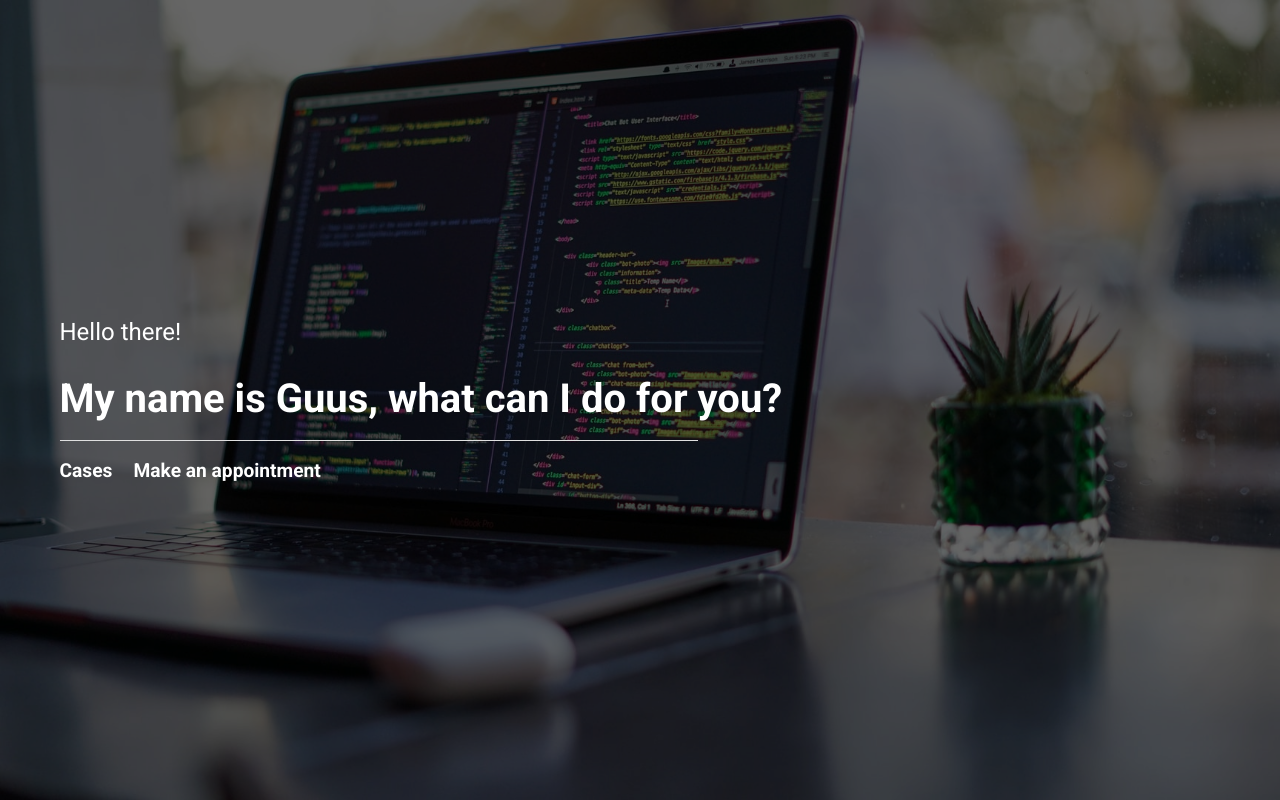
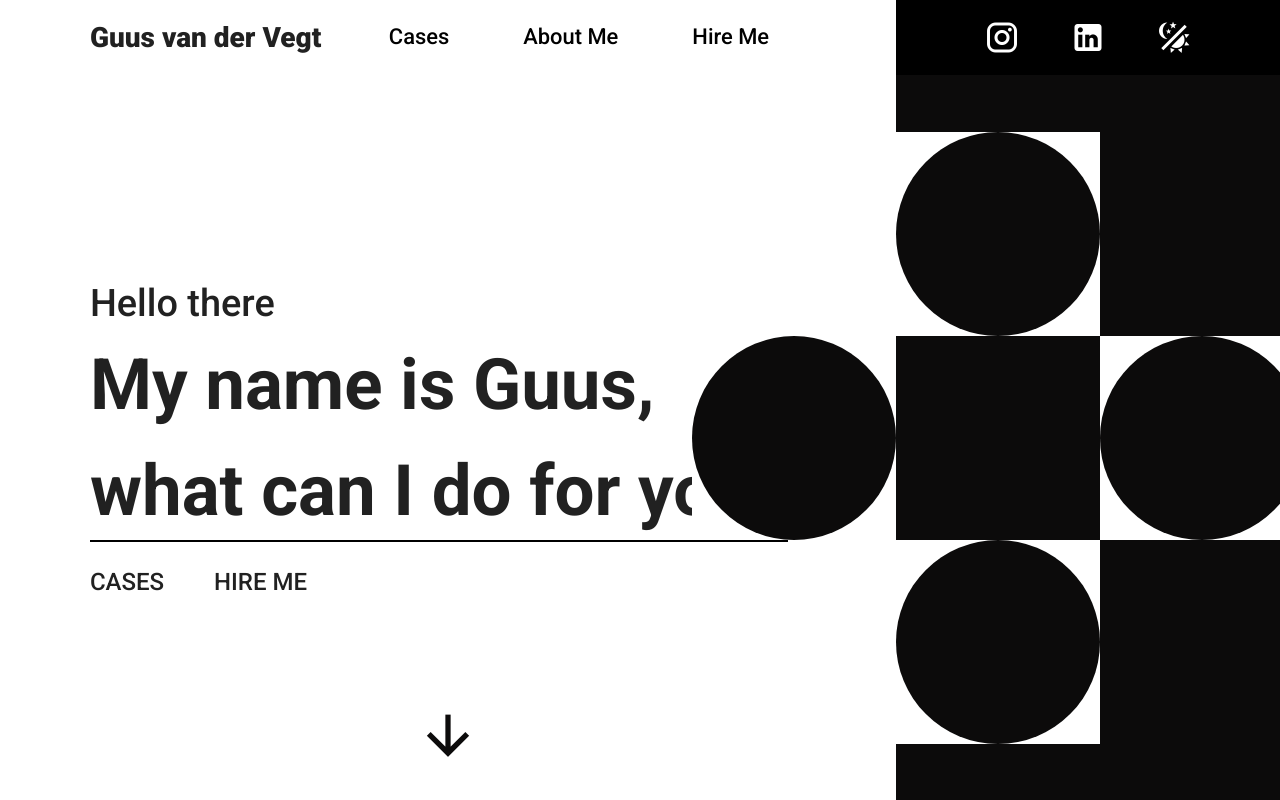
Before and after one commit to GuusvanderVegt/Portfolio, a Vue app: page / in a window 1280 px wide. Shown: the top 800 px of the page. Built offline with nearby package versions, Linux system fonts and the light colour scheme; no server answers; what vue-apexcharts would draw is missing.

Commit message:
Made navbar and redesign of header

```diff
--- /dev/null
+++ b/src/components/Portfolio-Nav.vue
@@ -0,0 +1,54 @@
+<template>
+    <nav class="navbar">
+        <div class="navbar__left">
+            <h1 class="navbar__header">Guus van der Vegt</h1>
+            <ul class="navbar__links">
+                <li class="navbar__link" @click="navigate($event, 'cases')">
+                    <a>Cases</a>
+                </li>
+                <li class="navbar__link" @click="navigate($event, 'aboutme')">
+                    <a>About Me</a>
+                </li>
+                <li class="navbar__link" @click="navigate($event, 'contact')">
+                    <a>Hire Me</a>
+                </li>
+            </ul>
+        </div>
+
+        <div class="navbar__right">
+            <v-icon dark large>mdi-instagram</v-icon>
+            <v-icon dark large>mdi-linkedin</v-icon>
+            <v-icon dark large>mdi-theme-light-dark</v-icon>
+        </div>
+    </nav>
+</template>
+
+<script>
+export default {
+    name: "portfolio-navbar",
+
+    methods: {
+        navigate(event, location) {
+            //Remove navbar__link of all links
+            document.getElementsByClassName("navbar__link").forEach(element => {
+                element.classList.remove("active");
+            });
+
+            //Add class to correct link
+            if (event.target.tagName.toLowerCase() === "a") {
+                event.target.parentNode.classList.add("active");
+            } else {
+                event.target.classList.add("active");
+            }
+
+            if (this.$parent.$refs[location]) {
+                this.$parent.$refs[location].$el.scrollIntoView({
+                    behavior: "smooth"
+                });
+            }
+        }
+    }
+};
+</script>
+
+<style></style>
--- /dev/null
+++ b/src/styles/base/_animations.scss
@@ -0,0 +1,77 @@
+@keyframes bounce {
+    0%, 20%, 50%, 80%, 100% {
+      transform: translateY(0);
+    }
+    40% {
+      transform: translateY(-30px);
+    }
+    60% {
+      transform: translateY(-15px);
+    }
+}
+
+@keyframes fadeInFromTop {
+    0%{
+        opacity: 0;
+        transform: translate3d(0, -20%, 0);
+    }
+
+    40%, 100%{
+        opacity: 1;
+        transform: translate3d(0, 0, 0);
+    }
+
+    60%{
+        transform: translate3d(0, -3%, 0)
+    }
+
+
+}
+
+@keyframes fadeInFromBottom {
+    0%{
+        opacity: 0;
+        transform: translate3d(0, 20%, 0);
+    }
+
+    40%, 100%{
+        opacity: 1;
+        transform: translate3d(0, 0, 0);
+    }
+
+    60%{
+        transform: translate3d(0, 3%, 0)
+    }
+}
+
+@keyframes fadeInFromLeft {
+	0%{
+        opacity: 0;
+        transform: translate3d(-20%, 0, 0);
+    }
+
+    40%, 100%{
+        opacity: 1;
+        transform: translate3d(0, 0, 0);
+    }
+
+    60%{
+        transform: translate3d(-3%, 0, 0)
+    }
+}
+
+@keyframes fadeInFromRight {
+    0%{
+        opacity: 0;
+        transform: translate3d(20%, 0, 0);
+    }
+
+    40%, 100%{
+        opacity: 1;
+        transform: translate3d(0, 0, 0);
+    }
+
+    60%{
+        transform: translate3d(3%, 0, 0)
+    }
+}
--- a/src/styles/base/_variables.scss
+++ b/src/styles/base/_variables.scss
@@ -5,6 +5,11 @@ $light: #fff;
 $grey: #7f888e;
 $dark-grey: #464646;
 $blue: #325ea8;
+
+$pf-dark: #000;
+$pf-light-dark: #0C0B0B;
+$pf-light-gray: #F1F1F1;
+$pf-white: #ffffff;
 
 // Text colors
 $grid-breakpoints: (
--- /dev/null
+++ b/src/styles/components/_navbar.scss
@@ -0,0 +1,80 @@
+.navbar{
+    z-index: 99;
+    height: 75px;
+    width: 100vw;
+    position: fixed;
+    display: flex;
+    left: 0;
+    top: 0;
+
+    div{
+        height: 100%;
+        display: flex;
+        align-items: center;
+    }
+
+    &__left{
+        width: 70%;
+        height: 100%;
+        padding: 0px 5.62rem;
+        justify-content: space-between;
+
+    }
+
+    &__right{
+        background-color: $pf-dark;
+        width: 30%;
+        display: flex;
+        justify-content: center;
+
+        i:not(:last-child){
+            margin-right: 50px;
+        }
+
+        i{
+            color: white !important;
+            transition: 250ms ease-in-out;
+            cursor: pointer;
+
+            &:hover{
+                color: $pf-light-gray !important;
+            }
+        }
+    }
+
+    &__header{
+        font-size: 1.75rem;
+        font-weight: 900;
+    }
+
+    &__links{
+        list-style-type: none;
+        height: 100%;
+        display: flex;
+        align-items: center;
+        font-size: 1.37rem;
+
+        // li:not(:last-child){
+        //     margin-right: 2.27em;
+        // }
+    }
+
+    &__link {
+        cursor: pointer;
+        background-color: transparent;
+        height: 100%;
+        display: flex;
+        align-items: center;
+        padding: 23px 37px;
+        transition: 250ms ease-in-out;
+
+        &.active, &:hover{
+            background-color: $pf-light-gray;
+        }
+
+        a{
+            color: $pf-dark !important;
+            font-weight: 500;
+        }
+    }
+}
--- a/src/styles/main.scss
+++ b/src/styles/main.scss
@@ -1,4 +1,5 @@
 @import "./base/variables";
+@import "./base/animations";
 @import "./utilities/functions";
 @import "./utilities/mixins";
 
@@ -13,6 +14,8 @@
 
 //Partials
 @import "./partials/buttons";
+@import "./partials/squares";
+@import "./partials/sphere";
 
 //Cards
 @import "./components/cards/card";
@@ -20,3 +23,6 @@
 
 //Forms
 @import "./components/forms/form";
+
+//Nav
+@import "./components/navbar"
--- a/src/styles/pages/_home.scss
+++ b/src/styles/pages/_home.scss
@@ -48,6 +48,107 @@
     &__button {
         margin-right: 1.1em !important;
         // font-size: 1rem !important;
+    }
+}
+
+.home-hero{
+    height: 100vh;
+    width: 100vw;
+    position: relative;
+    padding-top: 75px;
+    display: flex;
+    @include media-breakpoint-down(sm) {flex-direction: column;}
+
+    &__left{
+        position: relative;
+        width: 70%;
+        height: 100%;
+        padding-left: 5.62rem;
+        display: flex;
+        flex-direction: column;
+        justify-content: center;
+    }
+
+    &__right{
+        width: 30%;
+        height: 100%;
+        background-color: $pf-light-dark;
+        display: flex;
+        align-items: center;
+    }
+
+    &__header{
+        display: inline;
+        font-size: 4.43rem;
+        position: relative;
+        padding-bottom: 10px;
+        font-weight: 600;
+
+        &::after{
+            content: "";
+            position: absolute;
+            bottom: 0;
+            left: 0;
+            height: 2px;
+            width: 100%;
+            background-color: $pf-dark;
+        }
+    }
+
+    &__subheader{
+        font-size: 2.37rem;
+        font-weight: 500;
+    }
+
+    &__buttons{
+        margin-top: 0.6rem;
+    }
+
+    &__button{
+        font-size: 1.5rem !important;
+        position: relative;
+        font-weight: 500 !important;
+
+        &:hover{
+            color: $pf-light-gray;
+        }
+
+        &:first-child{
+            margin-right: 2.08em;
+        }
+    }
+
+    &__arrow{
+        position: absolute;
+        bottom: 2rem;
+        left: 0;
+        width: 100%;
+        display: flex;
+        justify-content: center;
+        animation: bounce 2s infinite;
+
+        i{
+            color: $pf-light-dark !important;
+            font-size: 4rem !important;
+        }
+    }
+
+    &__square-wrapper {
+        display: flex;
+        align-items: center;
+        transform: translateX(-12.75rem);
+    }
+
+    &__square-row{
+        height: 100%;
+        display: flex;
+        flex-direction: column;
+        justify-content: center;
+    }
+
+    &__square {
+        height: 12.75rem;
+        width: 12.75rem;
     }
 }
 
--- a/src/styles/partials/_buttons.scss
+++ b/src/styles/partials/_buttons.scss
@@ -3,9 +3,7 @@
     position: relative;
     font-weight: bold;
     transition: 100ms ease-in-out;
-    // border-radius: 10px;
     font-size: 1.2rem;
-    // height: 50px;
 
     //testing
     padding: .5em 1.25em;
--- /dev/null
+++ b/src/styles/partials/_sphere.scss
@@ -0,0 +1,29 @@
+.sphere{
+    border-radius: 50%;
+    height: 100%;
+    width: 100%;
+
+    &--dark{
+        background-color: $pf-light-dark;
+    }
+
+    &--light {
+        background-color: $pf-white;
+    }
+
+    &--fade-top{
+        animation: fadeInFromTop 1s ease both;
+    }
+
+    &--fade-bottom{
+        animation: fadeInFromBottom 1s ease both;
+    }
+
+    &--fade-left{
+        animation: fadeInFromLeft 1s ease both;
+    }
+
+    &--fade-right{
+        animation: fadeInFromRight 1s ease both;
+    }
+}
--- /dev/null
+++ b/src/styles/partials/_squares.scss
@@ -0,0 +1,7 @@
+.square--light{
+    background-color: $pf-white;
+}
+
+.square--dark {
+    background-color: $pf-light-dark;
+}
--- a/src/views/Home/Home.vue
+++ b/src/views/Home/Home.vue
@@ -1,10 +1,11 @@
 <template>
     <main class="home">
+        <Navbar />
         <HomeHeader />
 
         <v-container>
             <HomeKeyFeatures />
-            <HomeAboutMe />
+            <HomeAboutMe ref="aboutme" />
             <HomeCases ref="cases" />
             <HomeContact ref="contact" />
         </v-container>
@@ -25,7 +26,8 @@ export default {
     },
 
     components: {
-        HomeHeader: () => import("@/views/Home/sections/Home_Intro.vue"),
+        Navbar: () => import("@/components/Portfolio-Nav.vue"),
+        HomeHeader: () => import("@/views/Home/sections/Home_Hero.vue"),
         HomeAboutMe: () => import("@/views/Home/sections/Home_AboutMe.vue"),
         HomeKeyFeatures: () =>
             import("@/views/Home/sections/Home_KeyFeatures.vue"),
--- /dev/null
+++ b/src/views/Home/sections/Home_Hero.vue
@@ -0,0 +1,81 @@
+<template>
+    <section class="home-hero mt-0">
+        <div class="home-hero__left">
+            <div class="home-hero__content">
+                <h3 class="home-hero__subheader">Hello there</h3>
+                <h1 class="home-hero__header">
+                    My name is Guus,<br />
+                    what can I do for you?
+                </h1>
+                <div class="home-hero__buttons">
+                    <button
+                        class="btn btn--no-spacing home-hero__button"
+                        @click="scrollIntoView('cases')"
+                    >
+                        CASES
+                    </button>
+                    <button
+                        class="btn btn--no-spacing home-hero__button"
+                        @click="scrollIntoView('contact')"
+                    >
+                        HIRE ME
+                    </button>
+                </div>
+            </div>
+            <div class="home-hero__arrow">
+                <v-icon x-large>mdi-arrow-down</v-icon>
+            </div>
+        </div>
+
+        <!-- Shapes -->
+        <div class="home-hero__right">
+            <div class="home-hero__square-wrapper">
+                <div class="home-hero__square-row">
+                    <div class="home-hero__square square--light">
+                        <div
+                            class="sphere sphere--dark sphere--fade-left"
+                        ></div>
+                    </div>
+                </div>
+
+                <div class="home-hero__square-row">
+                    <div class="home-hero__square square--light">
+                        <div class="sphere sphere--dark sphere--fade-top"></div>
+                    </div>
+                    <div class="home-hero__square square--dark"></div>
+                    <div class="home-hero__square square--light">
+                        <div
+                            class="sphere sphere--dark sphere--fade-bottom"
+                        ></div>
+                    </div>
+                </div>
+
+                <div class="home-hero__square-row">
+                    <div class="home-hero__square square--light">
+                        <div
+                            class="sphere sphere--dark sphere--fade-right"
+                        ></div>
+                    </div>
+                </div>
+            </div>
+        </div>
+    </section>
+</template>
+
+<script>
+export default {
+    name: "Home-Hero",
+
+    methods: {
+        scrollIntoView(element) {
+            if (this.$parent.$refs[element]) {
+                this.$parent.$refs[element].$el.scrollIntoView({
+                    behavior: "smooth"
+                });
+            }
+        }
+    }
+};
+</script>
+
+<style></style>
```
